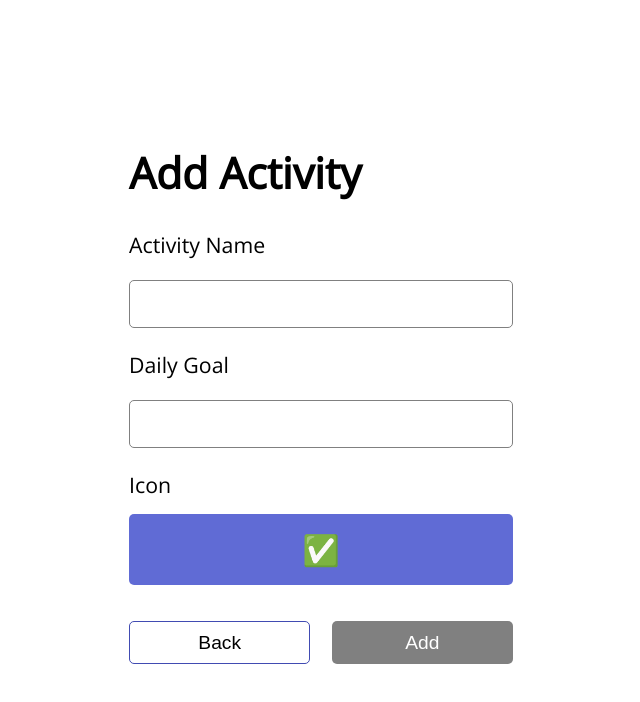
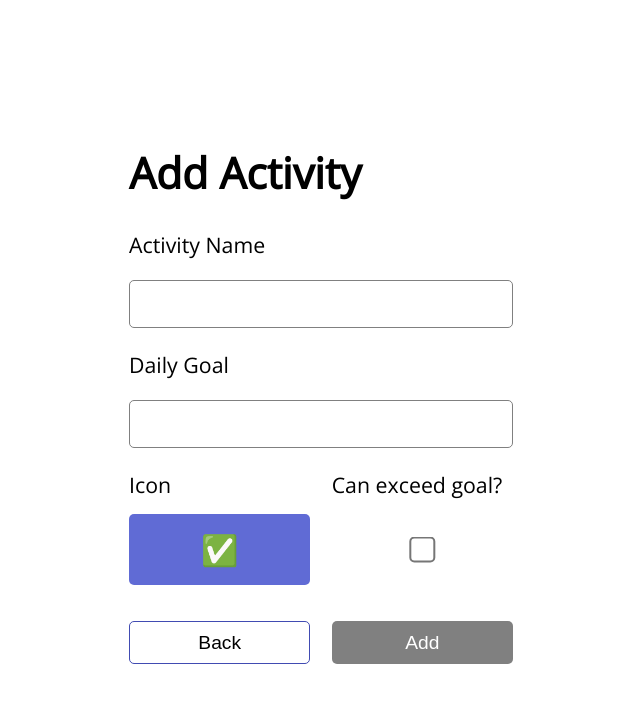
Before and after one commit to foopod/habit-tracker, a React (Vite) app: page /add in a window 1280 px wide. Shown: the top 702 px of the page, without its empty margins (319-959 px from the left). Built offline with nearby package versions, Linux system fonts and the light colour scheme.

Commit message:
Add goal limit UI

```diff
--- a/src/components/ActivityForm.css
+++ b/src/components/ActivityForm.css
@@ -1,8 +1,8 @@
-main{
+main {
     height: 100%;
 }
 
-.add-activity-container{
+.add-activity-container {
     display: grid;
     grid-template-columns: 1fr;
     grid-template-rows: auto;
@@ -11,7 +11,8 @@ main{
     align-content: center;
 }
 
-input {
+input[type=number],
+input[type=text] {
     padding: 0.5em;
     margin: 1em 0;
     font-size: 1em;
@@ -19,10 +20,21 @@ input {
     border: 1px grey solid;
 }
 
-.button-container{
+input[type=checkbox] {
+    transform: scale(2);
+    margin: 2.5em;
+}
+
+.checkbox-container {
+    display: grid;
+    align-items: center;
+    margin: 0.5em;
+}
+
+.button-container {
     margin: 1em 0;
     display: grid;
     grid-template-columns: 1fr 1fr;
-    gap :1rem;
+    gap: 1rem;
     direction: rtl;
 }
--- a/src/components/ActivityForm.jsx
+++ b/src/components/ActivityForm.jsx
@@ -21,25 +21,25 @@ export const ActivityForm = ({ activity, onComplete, onDelete }) => {
   };
 
   const isDisabled = () => {
-    if(activityName.length < 1 || dailyGoal.length < 1){
-      return true
+    if (activityName.length < 1 || dailyGoal.length < 1) {
+      return true;
     }
     // not a number
-    const goalNumber = Number(dailyGoal)
-    if(goalNumber == NaN){
-      return true
+    const goalNumber = Number(dailyGoal);
+    if (Number.isNaN(goalNumber)) {
+      return true;
     }
     // less than one
-    if(goalNumber < 1){
-      return true
+    if (goalNumber < 1) {
+      return true;
     }
     // decimals?
-    if(goalNumber % 1 !== 0){
-      return true
+    if (goalNumber % 1 !== 0) {
+      return true;
     }
 
-    return false
-  }
+    return false;
+  };
 
   return (
     <main>
@@ -64,7 +64,29 @@ export const ActivityForm = ({ activity, onComplete, onDelete }) => {
           }}
           min={1}
         />
-        <IconSelector icon={icon} setIcon={setIcon} />
+        <div
+          style={{
+            display: "grid",
+            gridTemplateColumns: "1fr 1fr",
+            gap: "1em",
+          }}
+        >
+          <IconSelector icon={icon} setIcon={setIcon} />
+          <div>
+            <label htmlFor="limit">Can exceed goal?</label>
+            <div className="checkbox-container">
+              <input
+                id="limit"
+                value={dailyGoal}
+                type="checkbox"
+                onChange={(e) => {
+                  setDailyGoal(e.target.value);
+                }}
+                min={1}
+              />
+            </div>
+          </div>
+        </div>
         {activity ? (
           <div className="button-container">
             <Button
--- a/src/components/IconSelector.jsx
+++ b/src/components/IconSelector.jsx
@@ -8,6 +8,7 @@ export const IconSelector = ({ icon, setIcon }) => {
   const [isEmojiPickerVisible, setIsEmojiPickerVisible] = useState(false);
   return (
     <>
+    <div>
       <label htmlFor="icon">Icon</label>
       <div
         id="icon"
@@ -16,6 +17,7 @@ export const IconSelector = ({ icon, setIcon }) => {
         }}
       >
         <span>{icon}</span>
+      </div>
       </div>
       {isEmojiPickerVisible && (
         <div className="emoji-container">
```
